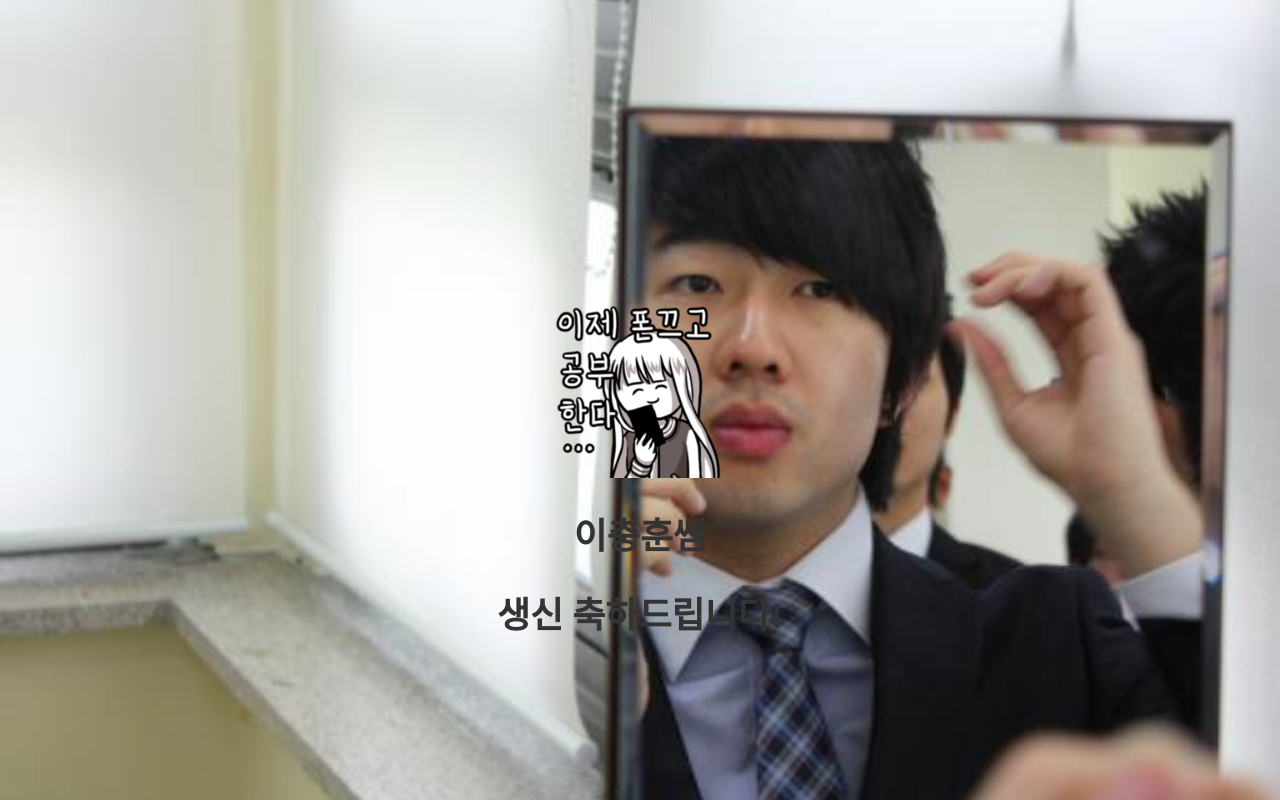
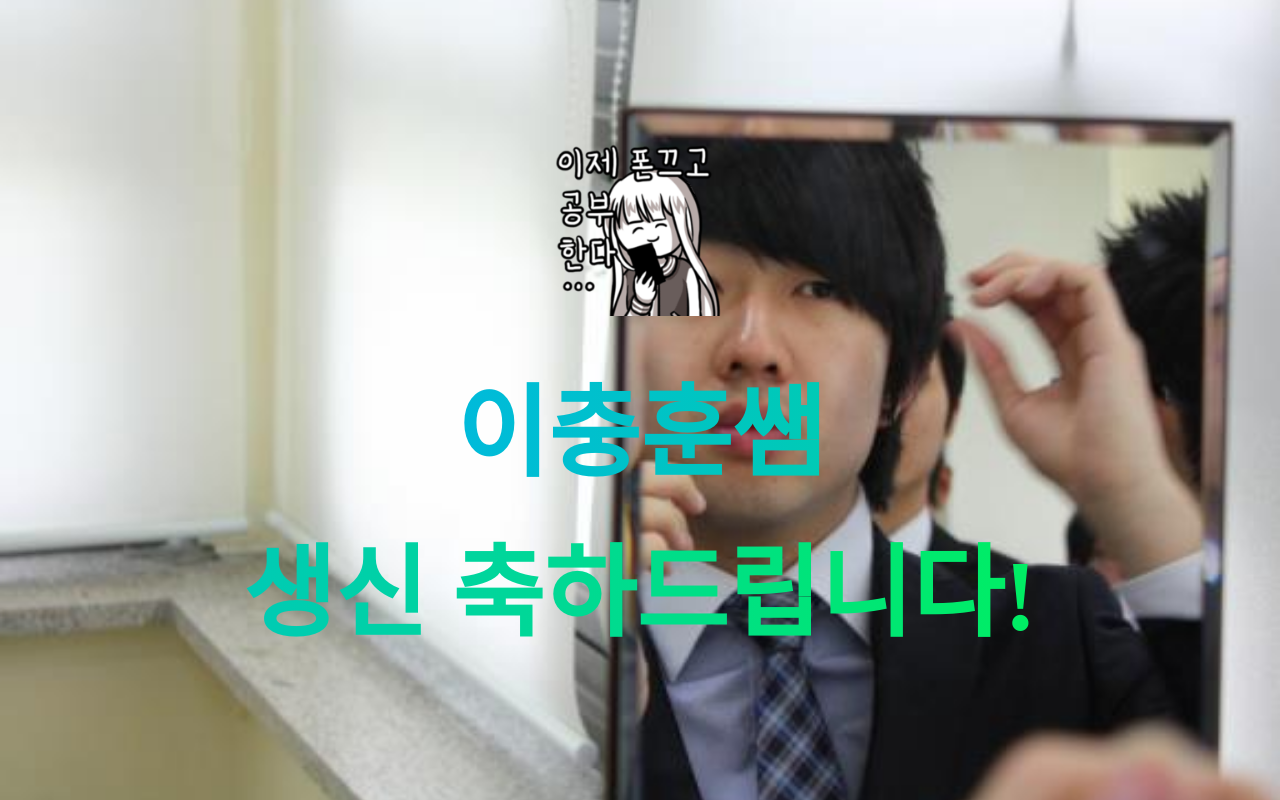
Before and after one commit to chlorisbirthday/chlorisbirthday.github.io, a plain HTML site: page index.html in a window 1280 px wide. Drawn offline with nearby package versions, Linux system fonts and the light colour scheme.

Commit message:
Update index.html

```diff
--- a/index.html
+++ b/index.html
@@ -26,7 +26,7 @@
          <div class="row header-info">
             <div class="col-sm-10 col-sm-offset-1 text-center">
                <img src="img/original_9.png" width="200"><br><br>
-               <h1>이충훈쌤 <br><br> 생신 축하드립니다!</h1>
+               <p class="test"><span>이충훈쌤 <br><br> 생신 축하드립니다!</span></p>
             </div>
          </div>
       </div>
```
